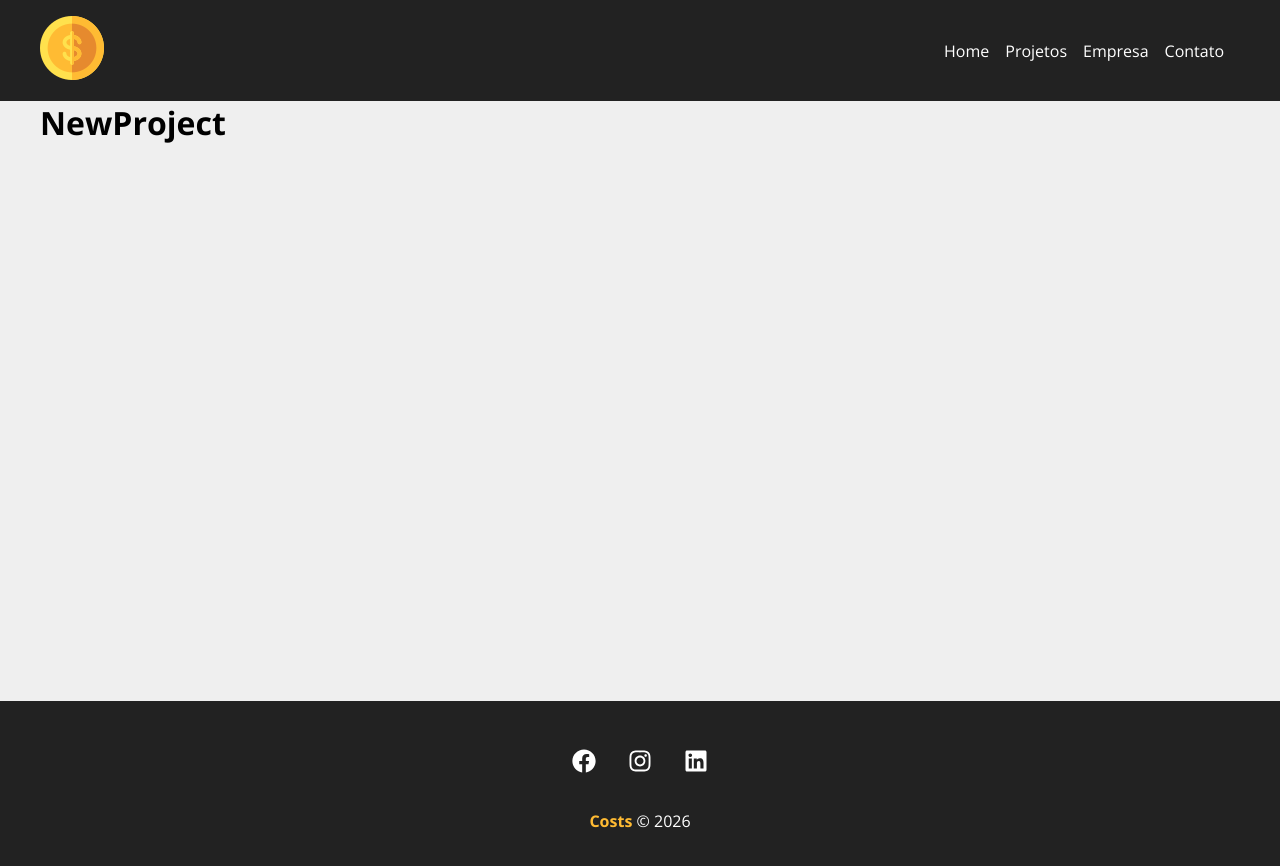
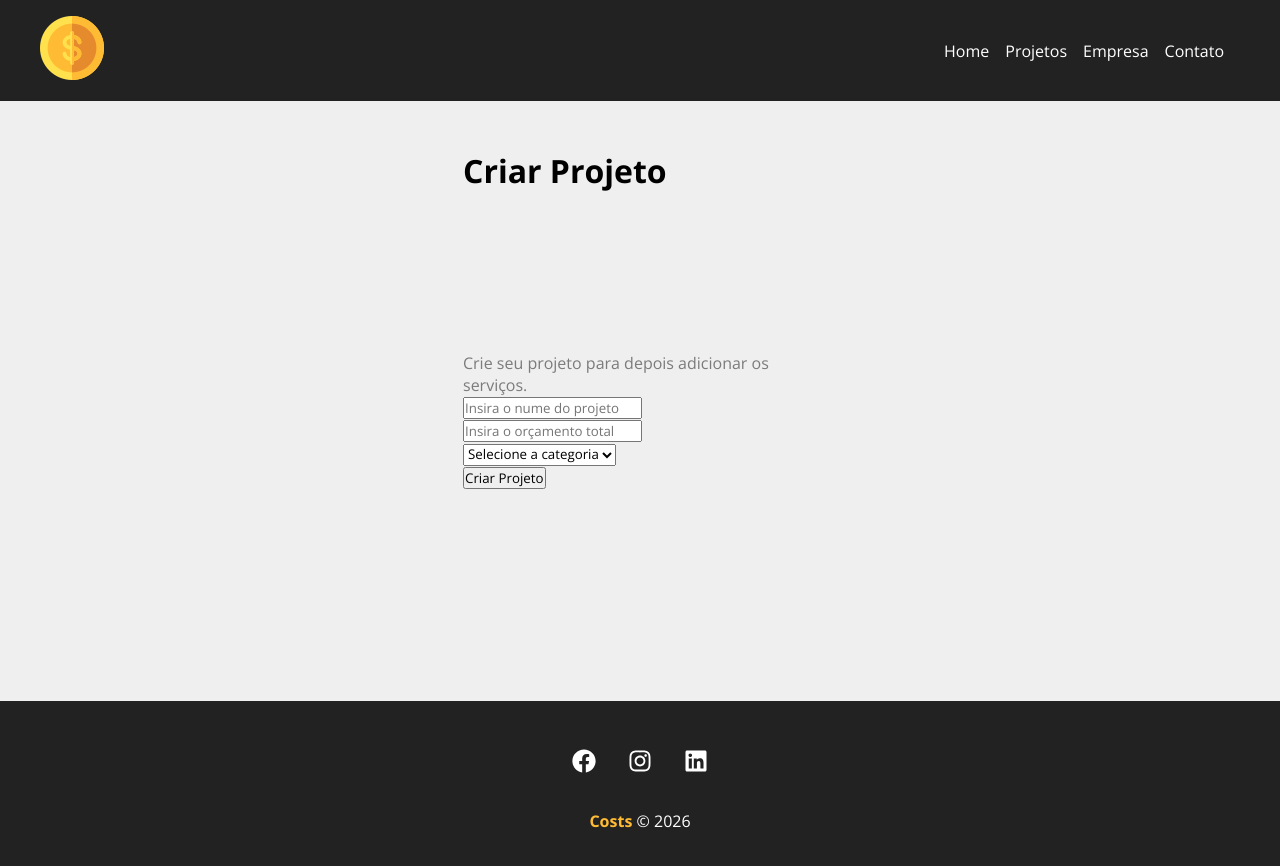
Before and after one commit to viniciuscastiliani/javascript, a React (Create React App) app in the folder curso-react-hora-de-codar/costs/: page /newproject in a window 1280 px wide. Shown: the top 866 px of the page. Built offline with nearby package versions, Linux system fonts and the light colour scheme; a web font is replaced by a local one.

Commit message:
Criando o Form do Projeto

```diff
--- a/curso-react-hora-de-codar/costs/src/App.js
+++ b/curso-react-hora-de-codar/costs/src/App.js
@@ -1,4 +1,4 @@
-import { BrowserRouter, Routes, Route, Link } from 'react-router-dom'
+import { BrowserRouter, Routes, Route } from 'react-router-dom'
 
 import Home from './components/pages/Home'
 import Company from './components/pages/Company'
--- a/curso-react-hora-de-codar/costs/src/components/pages/NewProject.js
+++ b/curso-react-hora-de-codar/costs/src/components/pages/NewProject.js
@@ -1,5 +1,14 @@
+import ProjectForm from '../projects/ProjectForm'
+import styles from './NewProject.module.css'
+
 function NewProject() {
-    return <h1>NewProject</h1>
+    return (
+        <div className={styles.newprojectContainer}>
+            <h1>Criar Projeto</h1>
+            <p>Crie seu projeto para depois adicionar os serviços.</p>
+            <ProjectForm />
+        </div>
+    )
 }
 
 export default NewProject
--- /dev/null
+++ b/curso-react-hora-de-codar/costs/src/components/pages/NewProject.module.css
@@ -0,0 +1,13 @@
+.newprojectContainer {
+    width: 450px;
+    margin: 0 auto;
+    padding: 3em;
+}
+
+.newprojectContainer h1 {
+    margin-bottom: 5em;
+}
+
+.newprojectContainer p {
+    color: #7b7b7b;
+}
--- /dev/null
+++ b/curso-react-hora-de-codar/costs/src/components/projects/ProjectForm.js
@@ -0,0 +1,26 @@
+function ProjectForm() {
+    return (
+        <form>
+            <div>
+                <input type="text" placeholder="Insira o nume do projeto" />
+            </div>
+
+            <div>
+                <input type="number" placeholder="Insira o orçamento total" />
+            </div>
+
+            <div>
+                <select name="categoryId">
+                    <option disabled selected>Selecione a categoria</option>
+                </select>
+            </div>
+
+            <div>
+                <input type="submit" value="Criar Projeto" />
+            </div>
+
+        </form>
+    )
+}
+
+export default ProjectForm
```
